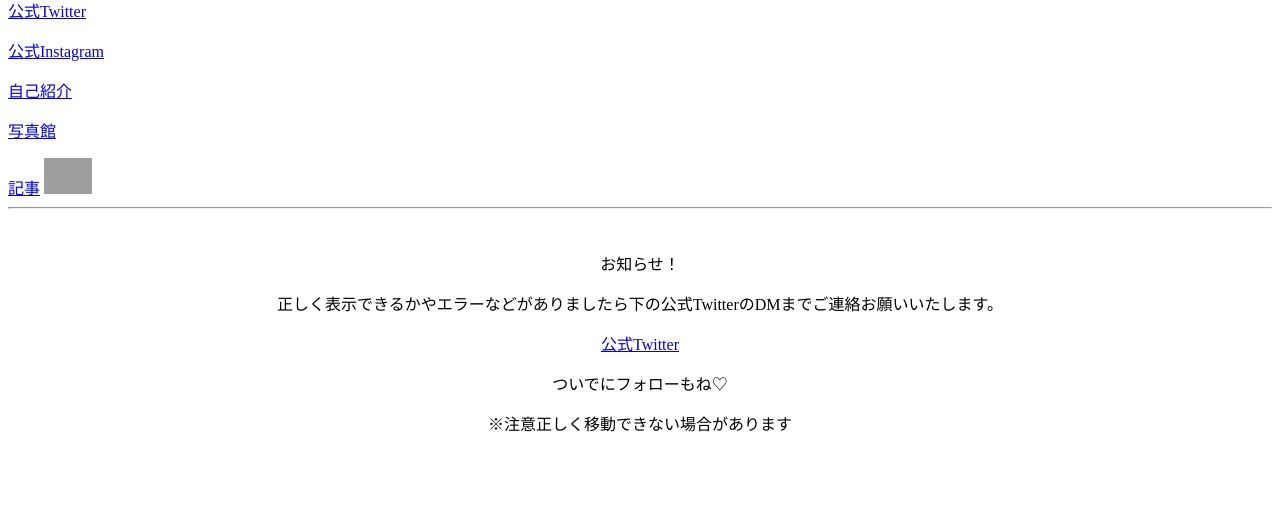
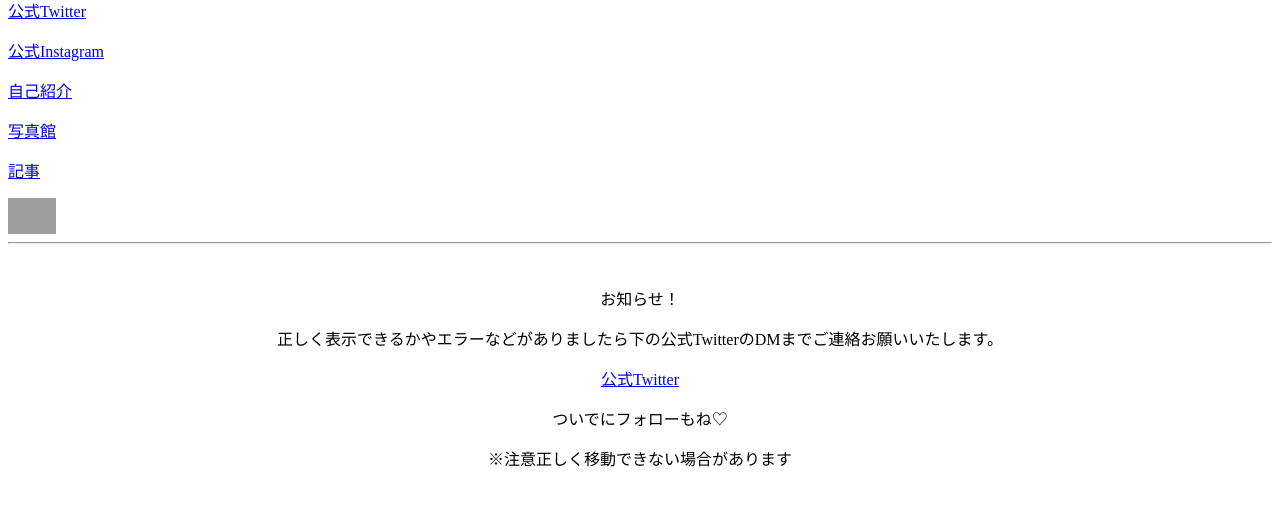
Before and after one commit to kameei2008/kakupezi, a plain HTML site: page index.html in a window 1280 px wide. Shown: the part 144-650 px from the top of the page. Drawn offline with Linux system fonts and the light colour scheme; grey boxes are pictures that could not be loaded.

Commit message:
Add files via upload

```diff
--- a/index.html
+++ b/index.html
@@ -16,7 +16,7 @@
 <p><a href="https://t.co/Wlp5oRdnbZ">公式Instagram</a></p>
 <p><p><a href="https://kameei2008.github.io/ziko/">自己紹介</a></p></p>
 <p><p><a href="https://kameei2008.github.io/fotokan/">写真館</a></p></p>
-<a href="https://kameei2008.github.io/kizii/">記事</a>
+<p><a href="https://kameei2008.github.io/kizii/">記事</a></p>
 <a href="https://lin.ee/P1jlXbV"><img src="https://scdn.line-apps.com/n/line_add_friends/btn/ja.png" alt="友だち追加" height="36" border="0"></a>
 
 
```
